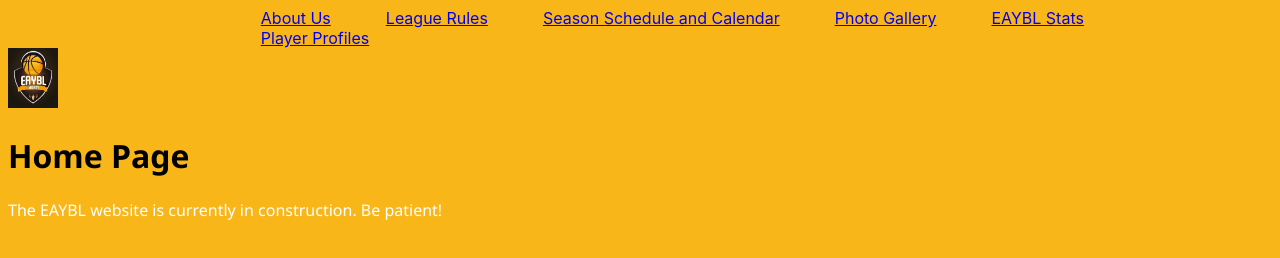
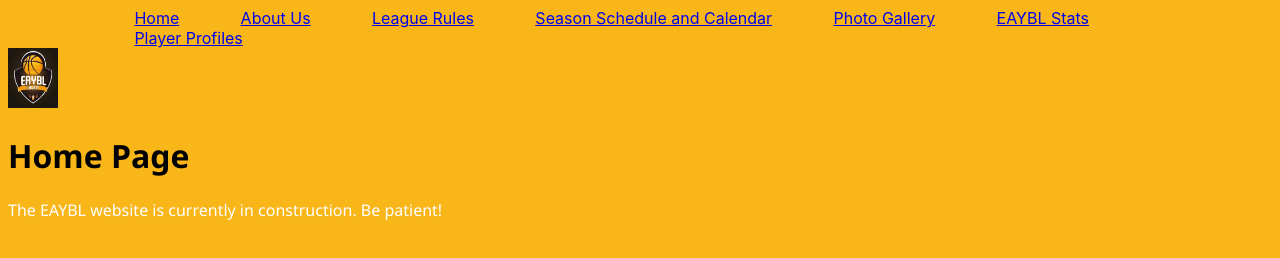
Before and after one commit to mamohamed2/mamohamed2.github.io, a plain HTML site: page index.html in a window 1280 px wide. Drawn offline with Linux system fonts and the light colour scheme.

Commit message:
Update index.html

```diff
--- a/index.html
+++ b/index.html
@@ -9,7 +9,7 @@
 
             ul {
                 margin: 0;
-                padding: 0% 0% 0% 20%;
+                padding: 0% 0% 0% 10%;
                 list-style-type: none;
 
             }
@@ -36,6 +36,7 @@
         <header>
             <nav>
                 <ul>
+                    <li><a href="index.html">Home</a></li>
                     <li><a href="About_Us.html">About Us</a></li>
                     <li><a href="League_Rules.html">League Rules</a></li>
                     <li><a href="Season_Schedule.html">Season Schedule and Calendar</a></li>
```
Lines whose indentation alone changed are shown as unchanged.
